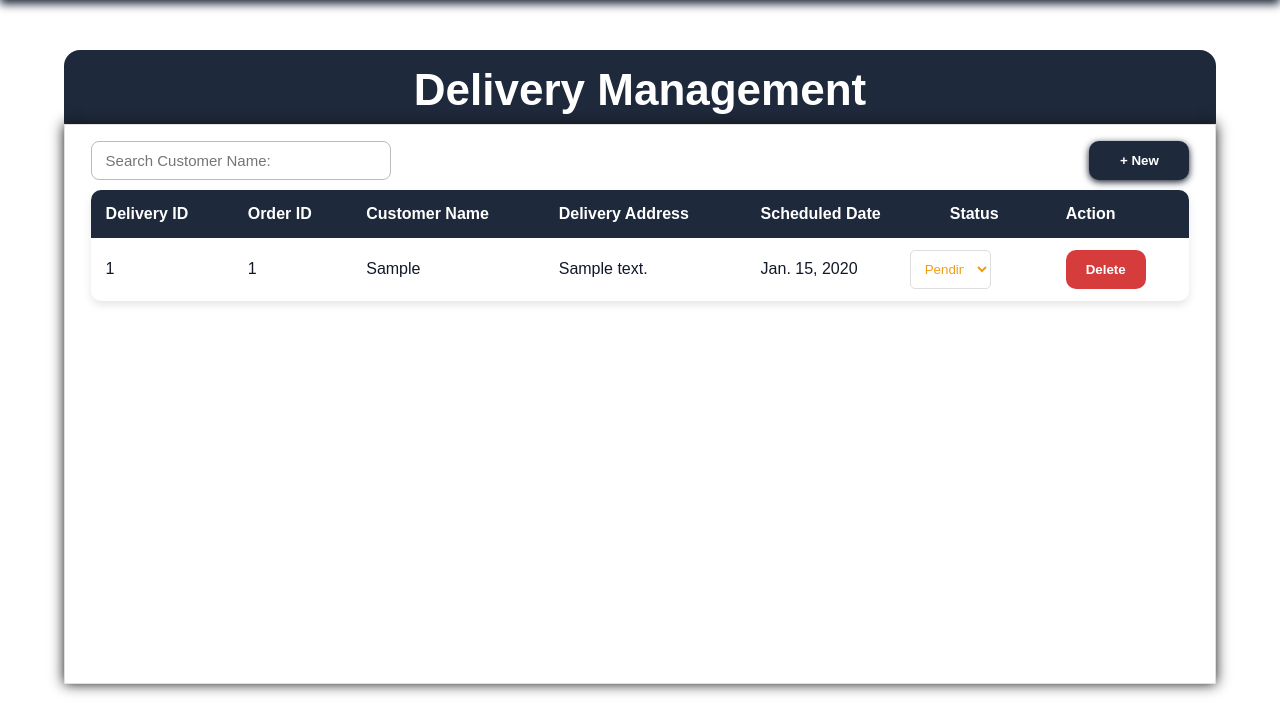
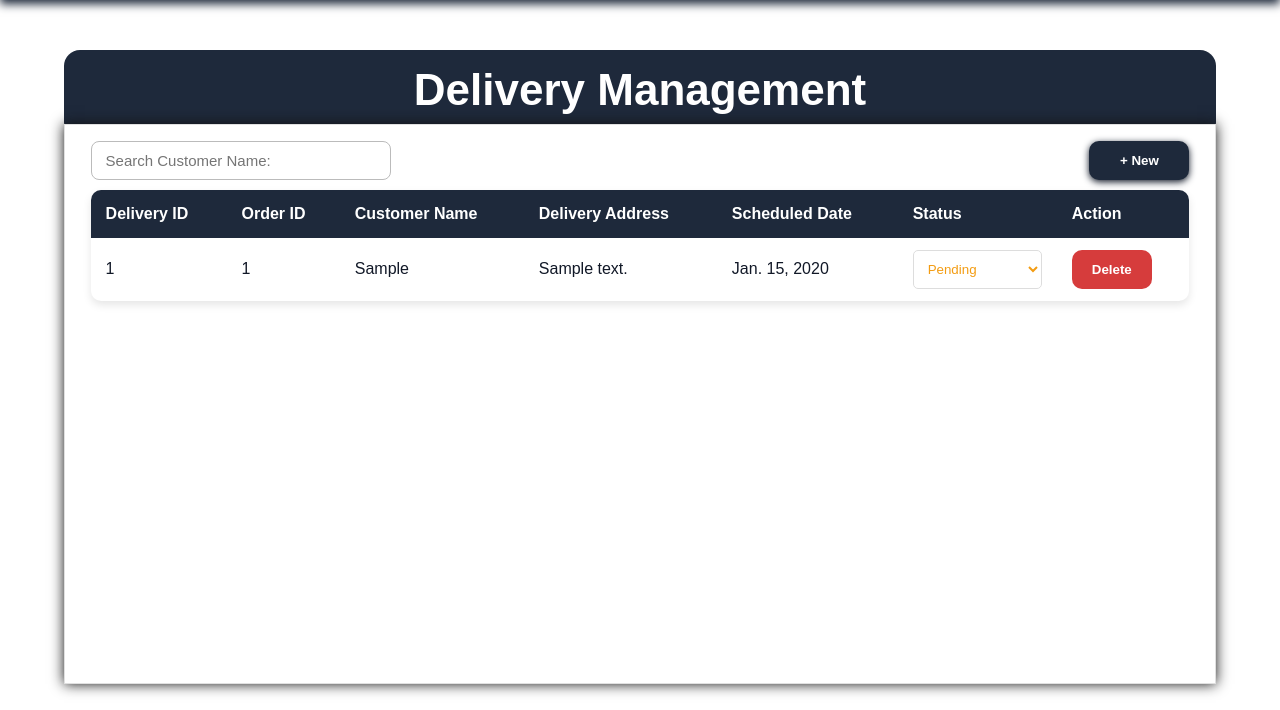
Before and after one commit to jgoleta/BisNest-Testing-Repo, a Django app: page /delivery in a window 1280 px wide. Shown: the part 90-800 px from the top of the page. Run offline with Django 5.2, Linux system fonts and the light colour scheme; tables that the repository leaves empty hold one stand-in row (values such as "Sample post").

Commit message:
Update delivery.html

```diff
--- a/members/templates/delivery.html
+++ b/members/templates/delivery.html
@@ -446,13 +446,12 @@
     }
 
     .status-select {
-      width: 95%;
+      width: 100%;
       padding: 10px;
       border: 1px solid #ddd;
       border-radius: 5px;
       background-color: white;
       cursor: pointer;
-      margin-left: -40px;
     }
 
     .status-delivered {
```
